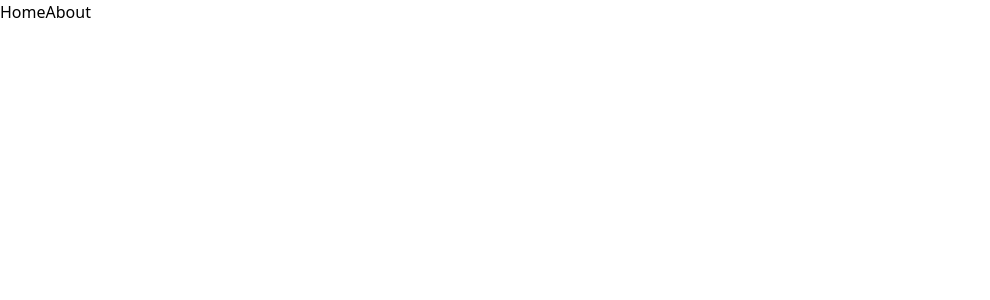
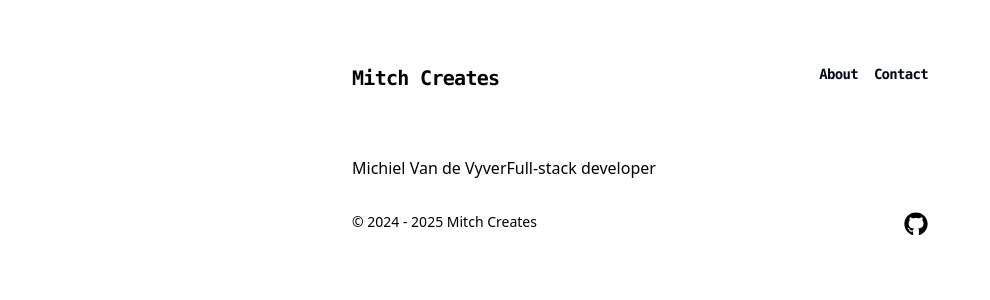
Before and after one commit to Mitch-creates/mitch-portfolio, a React (Vite) app: page / in a window 1280 px wide. Shown: the top 300 px of the page, without its empty margins (0-990 px from the left). Built offline with nearby package versions, Linux system fonts and the light colour scheme.

Commit message:
Added footer and header

```diff
--- a/package.json
+++ b/package.json
@@ -15,6 +15,7 @@
     "lucide-react": "^0.540.0",
     "react": "^19.1.1",
     "react-dom": "^19.1.1",
+    "react-icons": "^5.5.0",
     "react-router-dom": "^7.8.1",
     "tailwindcss": "^4.1.12"
   },
--- a/src/App.tsx
+++ b/src/App.tsx
@@ -1,23 +1,25 @@
-import { BrowserRouter, Routes, Route, Link } from "react-router-dom";
+import { BrowserRouter, Routes, Route } from "react-router-dom";
 
 import Home from "./pages/Home";
 import About from "./pages/About";
 import Projects from "./pages/Projects";
 import Contact from "./pages/Contact";
+import Header from "./components/Header";
+import Footer from "./components/Footer";
 
 function App() {
   return (
     <BrowserRouter>
-      <nav>
-        <Link to="/">Home</Link>
-        <Link to="/about">About</Link>
-      </nav>
+      <div className="max-w-2xl lg:max-w-xl mx-auto">
+        <Header />
         <Routes>
           <Route path="/" element={<Home />} />
           <Route path="/about" element={<About />} />
           <Route path="/projects" element={<Projects />} />
           <Route path="/contact" element={<Contact />} />
         </Routes>
+        <Footer />
+      </div>
     </BrowserRouter>
   );
 }
--- /dev/null
+++ b/src/components/Footer.tsx
@@ -0,0 +1,16 @@
+import { FaGithub } from "react-icons/fa";
+
+function Footer() {
+  return (
+    <footer className=" flex flex-row justify-between gap-4 pb-4 pt-4 md:pt-8 px-4 md:px-0">
+      <p className="text-center text-sm">
+        &copy; 2024 - {new Date().getFullYear()} Mitch Creates
+      </p>
+      <a href="https://github.com/Mitch-creates" className="text-sm">
+        <FaGithub size={24} />
+      </a>
+    </footer>
+  );
+}
+
+export default Footer;
--- /dev/null
+++ b/src/components/Header.tsx
@@ -0,0 +1,32 @@
+import { Link } from "react-router-dom";
+
+function Header() {
+  return (
+    <>
+      <header className="flex flex-row justify-between gap-4 pb-16 pt-8 md:pt-16 px-4 md:px-0">
+        <Link
+          to="/"
+          className="tracking-tighter bg-pastel-blue text-sm font-mono font-semibold"
+        >
+          <h1 className=" text-xl">Mitch Creates</h1>
+        </Link>
+        <nav className="flex gap-4">
+          <Link
+            className="tracking-tighter text-slate-950 text-sm font-mono font-semibold"
+            to="/about"
+          >
+            About
+          </Link>
+          <Link
+            className="tracking-tighter text-slate-950 text-sm font-mono font-semibold"
+            to="/contact"
+          >
+            Contact
+          </Link>
+        </nav>
+      </header>
+    </>
+  );
+}
+
+export default Header;
--- a/src/pages/About.tsx
+++ b/src/pages/About.tsx
@@ -1,5 +1,3 @@
-import React from "react";
-
 function About() {
   return <div>About</div>;
 }
--- a/src/pages/Contact.tsx
+++ b/src/pages/Contact.tsx
@@ -1,5 +1,3 @@
-import React from "react";
-
 function Contact() {
   return <div>Contact</div>;
 }
--- a/src/pages/Home.tsx
+++ b/src/pages/Home.tsx
@@ -1,5 +1,4 @@
-import React from "react";
-import { Social, Project } from "../constants/types";
+import type { Social, Project } from "../constants/types";
 import { Mail, Github } from "lucide-react";
 
 const DATA = {
@@ -68,7 +67,19 @@ const DATA = {
 };
 
 function Home() {
-  return <div></div>;
+  return (
+    <main>
+      {/* Hero Section */}
+      <section className="flex">
+        <h1 className="flex">
+          {DATA.name}
+          <span className="text-pastel-blue">{DATA.role}</span>
+        </h1>
+      </section>
+      {/* Projects Section */}
+      <section></section>
+    </main>
+  );
 }
 
 export default Home;
--- a/src/pages/Projects.tsx
+++ b/src/pages/Projects.tsx
@@ -1,5 +1,3 @@
-import React from "react";
-
 function Projects() {
   return <div>Projects</div>;
 }
```
Also changed, not shown: 1 other file (tests, documents, lock files or other folders). Lines whose indentation alone changed are shown as unchanged.
